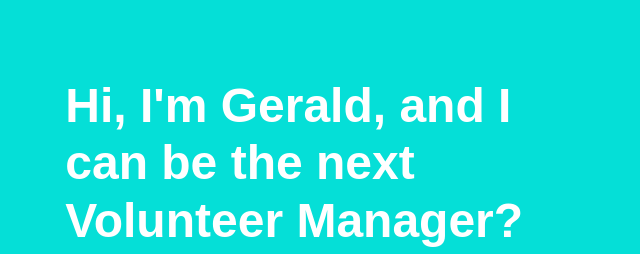
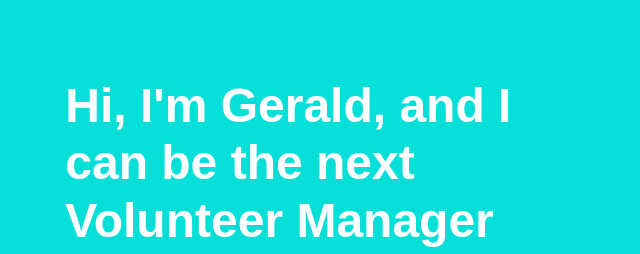
Before and after one commit to geralddarroles/personal-website, a plain HTML site: page YSM_VM.html in a window 1280 px wide. Shown: the part 242-496 px from the top of the page, 66-706 px from the left. Drawn offline with nearby package versions, Linux system fonts and the light colour scheme.

Commit message:
Update YSM_VM.html

```diff
--- a/YSM_VM.html
+++ b/YSM_VM.html
@@ -58,7 +58,7 @@
 <div class="container-fluid">
     <div id='div-heading' class='row'>
       <div class="div-heading col-md-6 text-left">
-        <h1 id="h1-heading" >Hi, I'm Gerald, and I can be the next Volunteer Manager?</h1>
+        <h1 id="h1-heading" >Hi, I'm Gerald, and I can be the next Volunteer Manager</h1>
         <button class="btn btn-dark"><a id="href" href="#footer"><i id='contact-me'class="fas fa-envelope-open"></i>  Contact Me </a></button>
       </div>
       <div class="col-md-6">
```
